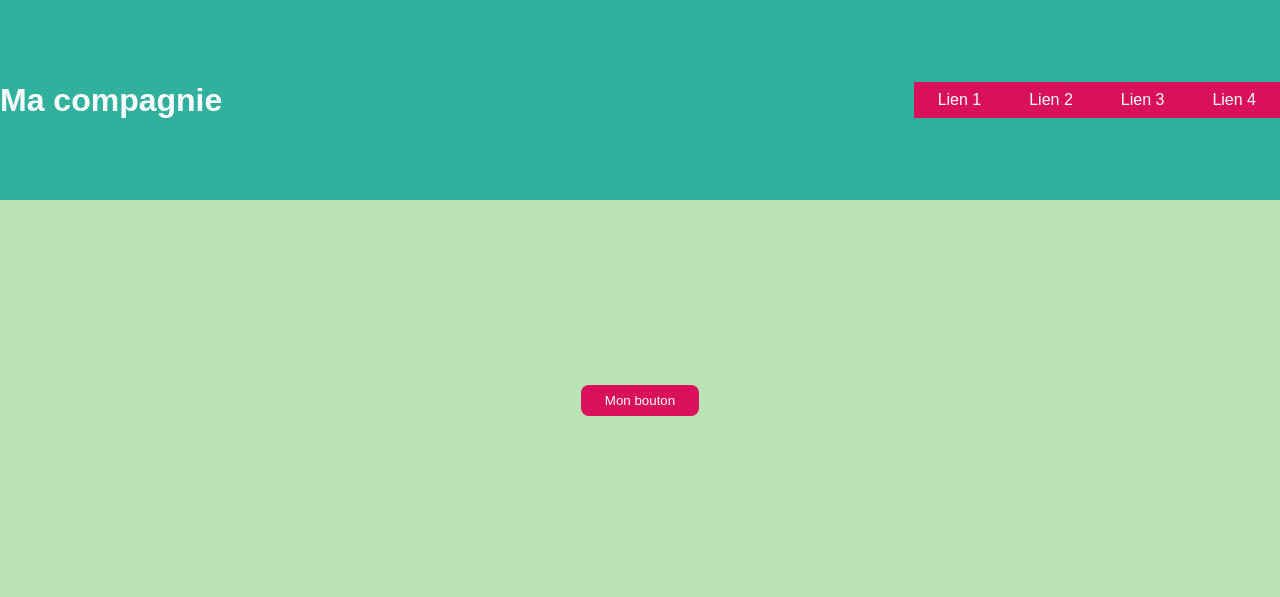
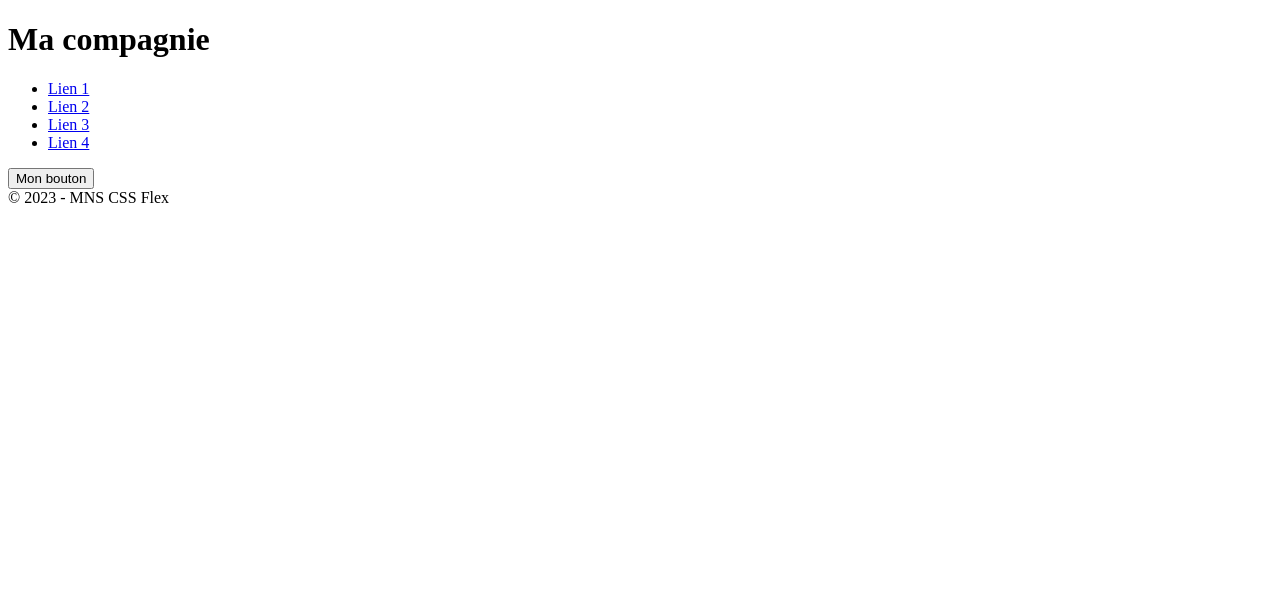
Before and after one commit to washaweb/MNS-RAN3-2023, a plain HTML site: page Cours/Ressources/13-exercice-flex/4-exercice-flex.html in a window 1280 px wide. Shown: the top 597 px of the page. Drawn offline with Linux system fonts and the light colour scheme.

Commit message:
Exercice Flex

```diff
--- a/Cours/Ressources/13-exercice-flex/4-exercice-flex.html
+++ b/Cours/Ressources/13-exercice-flex/4-exercice-flex.html
@@ -5,118 +5,8 @@
   <meta name="viewport" content="width=device-width, initial-scale=1.0">
   <title>Document</title>
   <style>
-
-    /* RESET :
-    Je style les propriétés globales de mon document
-    *********************************************************** */
-    body {
-      /* Exemple d'utilisation de variables */
-      --white: #fff;
-      --denim: #2e5eaaff;
-      --keppel: #30b09dff;
-      --celadon: #b9e3b5ff;
-      --xanthous: #ffbc42ff;
-      --raspberry: #d81159ff;
-      /* reset des valeurs par défaut du body */
-      margin: 0;
-      font-family: Arial, Helvetica, sans-serif;
-      font-size: 16px;
-      line-height: 20px;
-    }
-    /* reset des marges de titres */
-    h1, h2, h3, h4, h5, h6 {
-      margin-top: 0;
-      padding-top: 1em;
-    }
-    /* ELEMENTS DE LA PAGE
-    ************************************************ */
-    body {
-      display: flex;
-      flex-direction: column;
-      height: 100vh;
-    }
-
-    a {
-      color: var(--raspberry);
-      text-decoration: none;
-    }
-    a:hover {
-      text-decoration: underline;
-    }
-    /* ELEMENT bouton  */
-    button {
-      border: none;
-      color: var(--white);
-      background-color: var(--raspberry);
-      padding: 6px 24px;
-      border-radius: 8px;
-    }
-
-    a, button {
-      display: block;
-      background-color: var(--raspberry);
-      color: var(--white);
-      padding: 8px 24px;
-      transition: .3s;
-    }
-    a:hover,
-    a:active,
-    a:focus,
-    button:hover,
-    button:active,
-    button:focus {
-      background-color: var(--xanthous);
-      text-decoration: none;
-      transition: background-color 2ms ease, transform .4s cubic-bezier(0.000, 0.405, 0.310, 1.650);
-      transform: translate(0, -10px) scale(1.2);
-    }
-    /* LAYOUT
-    ******************************************************************/
-    /* Je configure mon layout en mettant des commentaires par section */
-    header, footer {
-      background-color: var(--keppel);
-      color: var(--white);
-      height: 200px;
-    }
-
-    /* haut de page
-    **************************************** */
-    .main-header {
-      display: flex;
-      justify-content: space-between;
-      align-items: center;
-    }
-
-    .main-header h1 {
-      padding-top: 0;
-      margin-bottom: 0;
-    }
-
-    .main-header .menu {
-      display: flex;
-      list-style-type: none;
-      margin: 0;
-      padding: 0;
-    }
-
-
-    /* partie centrale
-    **************************************** */
-    main {
-      background-color: var(--celadon);
-      flex: 1;
-      display: flex;
-      justify-content: center;
-      align-items: center;
-    }
-
-    /* pied de page
-    **************************************** */
-
-
-
     /* ----------------- enoncé ------------------------ */
-    /* à l'aide de conteneurs flexs, réaliser la disposition suivante::after
+    /* à l'aide de conteneurs flex, réaliser la disposition suivante:
 
     - le header et le footer doivent avoir une hauteur de 200px;
     - le main doit avoir le reste de la hauteur de fenêtre (çàd occuper tout l'écran moins la hauteur du header, footer)
```
Also changed, not shown: 2 other files.
